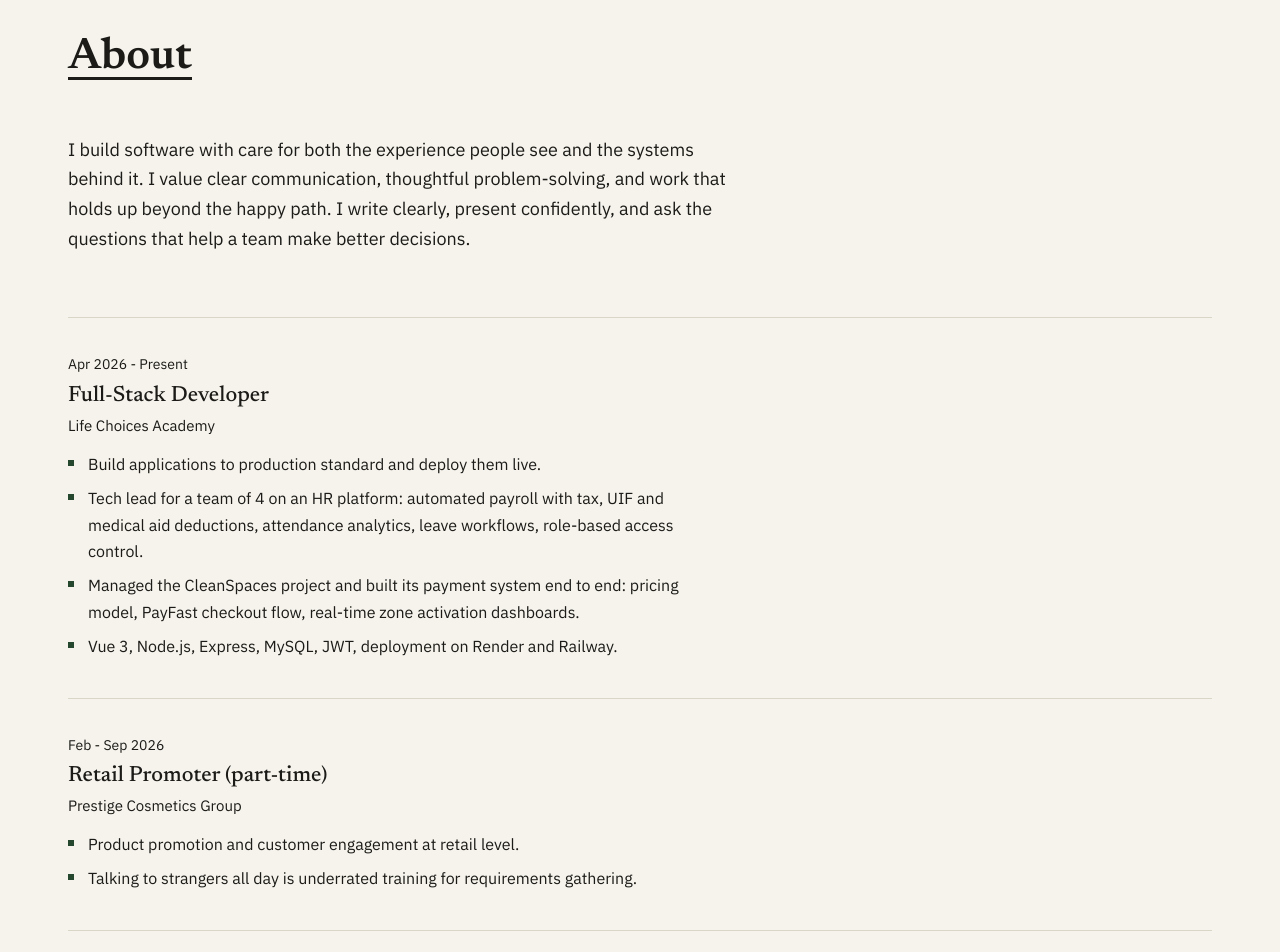
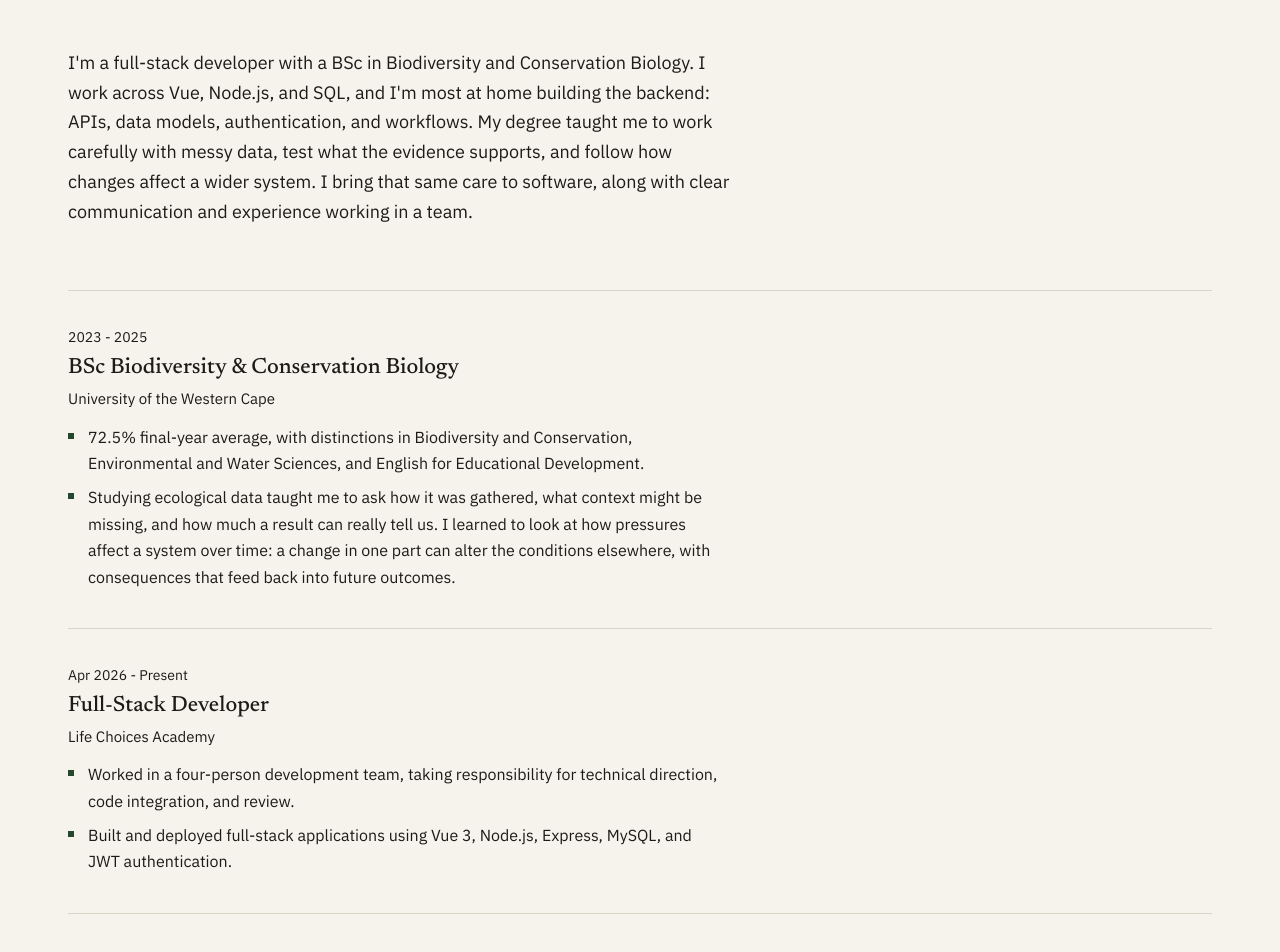
Before and after one commit to ihtishaamj63-web/ihtishaam-portfolio, a Vue app: page / in a window 1280 px wide. Shown: the part 1840-2792 px from the top of the page. Built offline with nearby package versions, Linux system fonts and the light colour scheme.

Commit message:
added CV link

```diff
--- a/src/components/AboutSection.vue
+++ b/src/components/AboutSection.vue
@@ -5,10 +5,11 @@
         <h2>About</h2>
       </div>
       <p class="intro">
-        I build software with care for both the experience people see and the systems behind it. I
-        value clear communication, thoughtful problem-solving, and work that holds up beyond the
-        happy path. I write clearly, present confidently, and ask the questions that help a team
-        make better decisions.
+        I'm a full-stack developer with a BSc in Biodiversity and Conservation Biology. I work
+        across Vue, Node.js, and SQL, and I'm most at home building the backend: APIs, data models,
+        authentication, and workflows. My degree taught me to work carefully with messy data, test
+        what the evidence supports, and follow how changes affect a wider system. I bring that same
+        care to software, along with clear communication and experience working in a team.
       </p>
 
       <div class="timeline">
@@ -28,8 +29,9 @@
         <h3 class="offclock-title">Off the clock</h3>
         <p class="offclock-text">
           Away from the keyboard I am a committed cinephile, avid reader of books and comics, and
-          One Piece taught me more about long projects than any course could. Manchester United and
-          the Springboks have my weekends, and I'm always down for a game of football.
+          One Piece taught me more about long projects than any course could. Supporting Manchester
+          United and the Springboks is how I spend weekends, and I'm always down for a game of
+          football.
         </p>
       </div>
     </div>
--- a/src/components/ContactSection.vue
+++ b/src/components/ContactSection.vue
@@ -5,9 +5,7 @@
         <h2>Contact</h2>
       </div>
       <p class="pitch">
-        Open to work across software, data, security, and the spaces where science and code meet. If
-        you are building something that needs someone who cares how it holds up, I would like to
-        hear about it.
+        Open to work across software, data, security, and the spaces where science and code meet.
       </p>
 
       <a
@@ -55,6 +53,30 @@
               ></path>
             </svg>
             <span>LinkedIn</span>
+          </a>
+        </li>
+        <li>
+          <a
+            href="https://docs.google.com/document/d/1lKFOIpVViVoFyMr6fkwS4RDZhUvjgT_eV_Q5Y4AuApM/edit?usp=sharing"
+            target="_blank"
+            rel="noopener"
+            aria-label="View CV"
+            @mouseenter="showHint('Open my CV')"
+            @mouseleave="hideHint()"
+            @focus="showHint('Open my CV')"
+            @blur="hideHint()"
+          >
+            <svg
+              viewBox="0 0 24 24"
+              fill="none"
+              stroke="currentColor"
+              stroke-width="1.8"
+              aria-hidden="true"
+            >
+              <path d="M14 2H6a2 2 0 0 0-2 2v16a2 2 0 0 0 2 2h12a2 2 0 0 0 2-2V8z" />
+              <path d="M14 2v6h6M8 13h8M8 17h8" />
+            </svg>
+            <span>CV</span>
           </a>
         </li>
       </ul>
--- a/src/components/HeroSection.vue
+++ b/src/components/HeroSection.vue
@@ -6,9 +6,7 @@
       <p class="lede">
         Full-stack developer with a BSc in biodiversity and conservation biology. Evolution is the
         longest-running engineering project on record, and its method is simple: iterate, test
-        against reality, keep what survives. That is roughly how I write software, which is why I
-        care about data models and the edge cases nobody wants to test. Backend is home base, I ship
-        the whole stack, and I am increasingly drawn to data and security work.
+        against reality, keep what survives.
       </p>
       <ul class="hero-links">
         <li>
--- a/src/data/experience.js
+++ b/src/data/experience.js
@@ -1,44 +1,22 @@
-// EXPERIENCE AND EDUCATION. One timeline, newest first.
-// Education is written like experience on purpose: it is experience.
+// Experience and education in portfolio display order.
 
 export const experience = [
+  {
+    period: '2023 - 2025',
+    title: 'BSc Biodiversity & Conservation Biology',
+    org: 'University of the Western Cape',
+    points: [
+      '72.5% final-year average, with distinctions in Biodiversity and Conservation, Environmental and Water Sciences, and English for Educational Development.',
+      'Studying ecological data taught me to ask how it was gathered, what context might be missing, and how much a result can really tell us. I learned to look at how pressures affect a system over time: a change in one part can alter the conditions elsewhere, with consequences that feed back into future outcomes.',
+    ],
+  },
   {
     period: 'Apr 2026 - Present',
     title: 'Full-Stack Developer',
     org: 'Life Choices Academy',
     points: [
-      'Build applications to production standard and deploy them live.',
-      'Tech lead for a team of 4 on an HR platform: automated payroll with tax, UIF and medical aid deductions, attendance analytics, leave workflows, role-based access control.',
-      'Managed the CleanSpaces project and built its payment system end to end: pricing model, PayFast checkout flow, real-time zone activation dashboards.',
-      'Vue 3, Node.js, Express, MySQL, JWT, deployment on Render and Railway.',
-    ],
-  },
-  {
-    period: 'Feb - Sep 2026', // adjust the end month
-    title: 'Retail Promoter (part-time)',
-    org: 'Prestige Cosmetics Group',
-    points: [
-      'Product promotion and customer engagement at retail level.',
-      'Talking to strangers all day is underrated training for requirements gathering.',
-    ],
-  },
-  {
-    period: 'Jan - Dec 2024',
-    title: 'Administrative Assistant (remote)',
-    org: 'Mr. Q Vehicle Licensing & Registration',
-    points: [
-      'Remote administrative support for a high-volume licensing service: transfers, renewals, plate issuance.',
-      'Compliance-grade record keeping, documentation, and customer communication by phone, email and in person.',
-      'Tightened the application workflow, which cut client waiting times.',
-    ],
-  },
-  {
-    period: '2023 - 2025',
-    title: 'BSc Biodiversity & Conservation Biology',
-    org: 'University of the Western Cape',
-    points: [
-      '72.5% final-year average with distinctions in Biodiversity and Conservation, Environmental and Water Sciences, and English for Educational Development.',
-      'Conservation biology is mostly asking what happens if this fails. Turned out to be ideal preparation for backend development.',
+      'Worked in a four-person development team, taking responsibility for technical direction, code integration, and review.',
+      'Built and deployed full-stack applications using Vue 3, Node.js, Express, MySQL, and JWT authentication.',
     ],
   },
   {
@@ -49,4 +27,12 @@ export const experience = [
       '75% average, 3 distinctions, 2nd in the grade. Top marks in the grade for English, History and Life Sciences.',
     ],
   },
+  {
+    period: 'Jan - Dec 2024',
+    title: 'Administrative Assistant (remote)',
+    org: 'Mr. Q Vehicle Licensing & Registration',
+    points: [
+      'Processed licensing and renewal applications, kept customer records accurate, and improved the workflow to reduce wait times.',
+    ],
+  },
 ]
```
